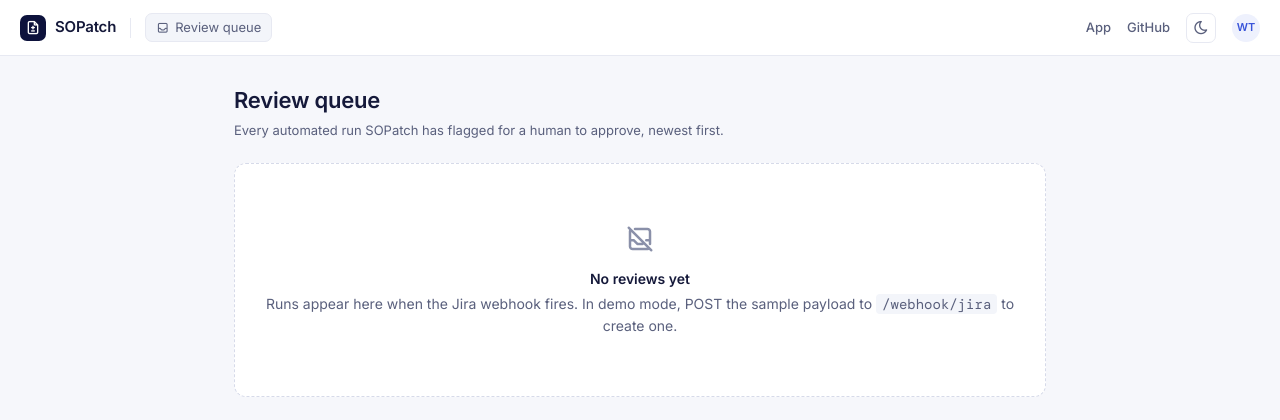
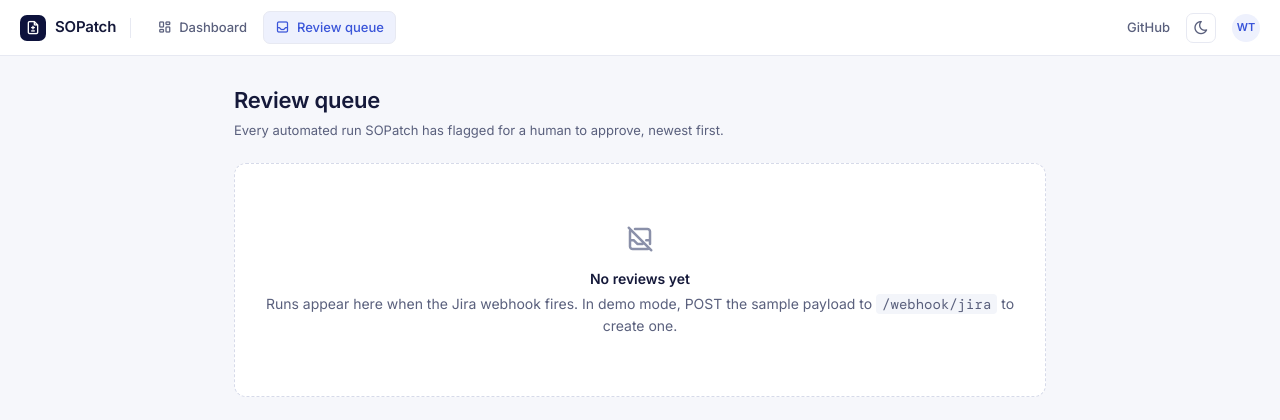
Before and after one commit to willtam65/SOPatch, a Flask app: page /reviews in a window 1280 px wide. Shown: the top 420 px of the page. Run offline with Flask 3, Linux system fonts and the light colour scheme; data that the repository does not hold is empty; some libraries are stand-ins or nearby versions.

Commit message:
Clearer header nav: labeled Dashboard/Review queue tabs, clickable logo
The sub-pages had an ambiguous "App" link and a passive "Review queue" pill,
so there was no obvious way back to the dashboard. Replace with one consistent
primary nav across all pages: the brand logo links home, and labeled tabs
(Dashboard, Review queue) with icons and an active-state highlight show where
you are and how to move between them.

Co-Authored-By: Claude Opus 4.8 <noreply@anthropic.com>

```diff
--- a/static/style.css
+++ b/static/style.css
@@ -134,6 +134,22 @@ input:focus-visible, [contenteditable="true"]:focus-visible {
   font-size: 16px; transition: background 0.15s, color 0.15s;
 }
 .icon-btn:hover { background: var(--surface-2); color: var(--text); }
+
+/* Brand lockup doubles as the home link on every page. */
+.brand-link { text-decoration: none; }
+.brand-link:hover .brand-name { color: var(--accent); }
+
+/* ── Primary nav tabs (Dashboard / Review queue), shared across pages ── */
+.nav-tabs { display: flex; align-items: center; gap: 4px; }
+.nav-tab {
+  display: inline-flex; align-items: center; gap: 7px;
+  font-size: 13px; font-weight: 500; color: var(--text-2);
+  text-decoration: none; padding: 6px 11px; border-radius: 7px;
+  border: 1px solid transparent; transition: background 0.15s, color 0.15s;
+}
+.nav-tab i { font-size: 15px; }
+.nav-tab:hover { background: var(--surface-2); color: var(--text); }
+.nav-tab.active { background: var(--accent-bg); color: var(--accent); border-color: var(--border); }
 
 /* ── Demo banner ── */
 .demo-banner {
--- a/templates/reviews.html
+++ b/templates/reviews.html
@@ -59,15 +59,17 @@
 <body>
 
 <div class="header">
-  <div class="brand-lockup">
+  <a href="/" class="brand-lockup brand-link" title="SOPatch home" aria-label="SOPatch home">
     <div class="brand-mark"><i class="ti ti-file-diff" aria-hidden="true"></i></div>
     <span class="brand-name">SOPatch</span>
-  </div>
+  </a>
   <span class="header-divider"></span>
-  <span class="workspace-pill"><i class="ti ti-inbox" style="font-size:13px" aria-hidden="true"></i>Review queue</span>
+  <nav class="nav-tabs">
+    <a href="/" class="nav-tab"><i class="ti ti-layout-dashboard" aria-hidden="true"></i>Dashboard</a>
+    <a href="/reviews" class="nav-tab active"><i class="ti ti-inbox" aria-hidden="true"></i>Review queue</a>
+  </nav>
   <div class="header-right">
     <nav class="header-nav">
-      <a href="/">App</a>
       <a href="https://github.com/willtam65/SOPatch" target="_blank" rel="noopener">GitHub</a>
     </nav>
     <button class="icon-btn" id="theme-toggle" onclick="toggleTheme()" aria-label="Toggle light or dark theme"><i class="ti ti-moon" aria-hidden="true"></i></button>
```
Also changed, not shown: templates/index.html (+6 -4 lines), templates/review.html (+7 -5 lines).
